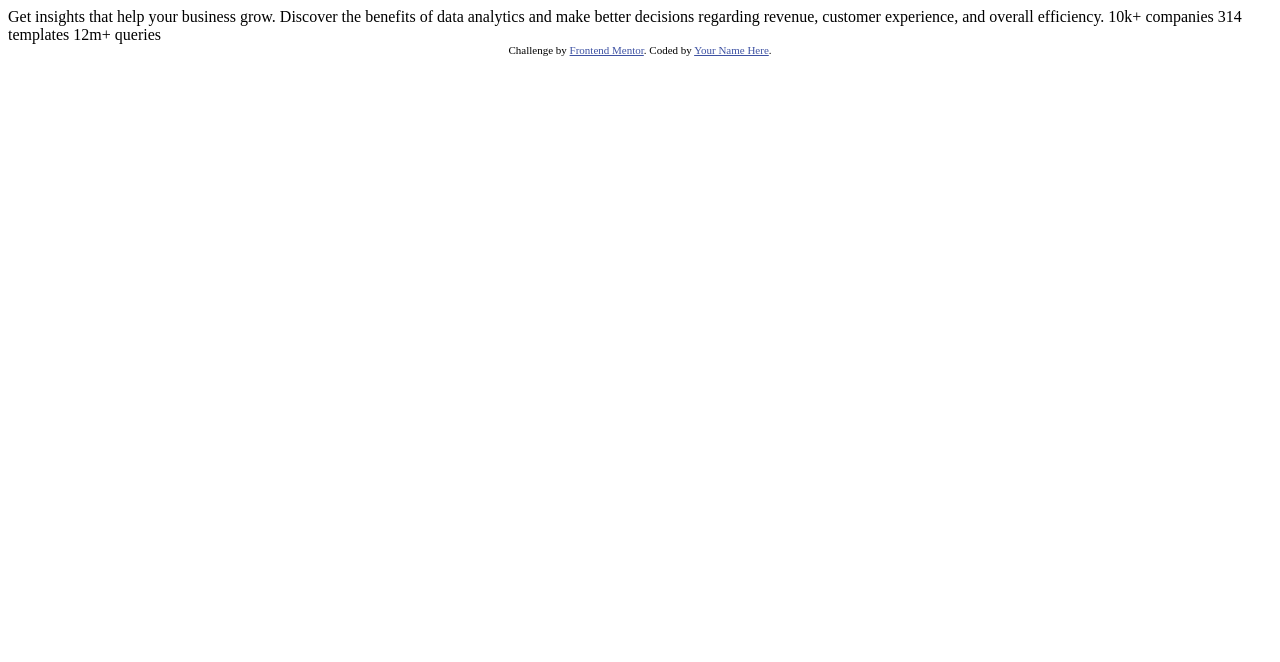
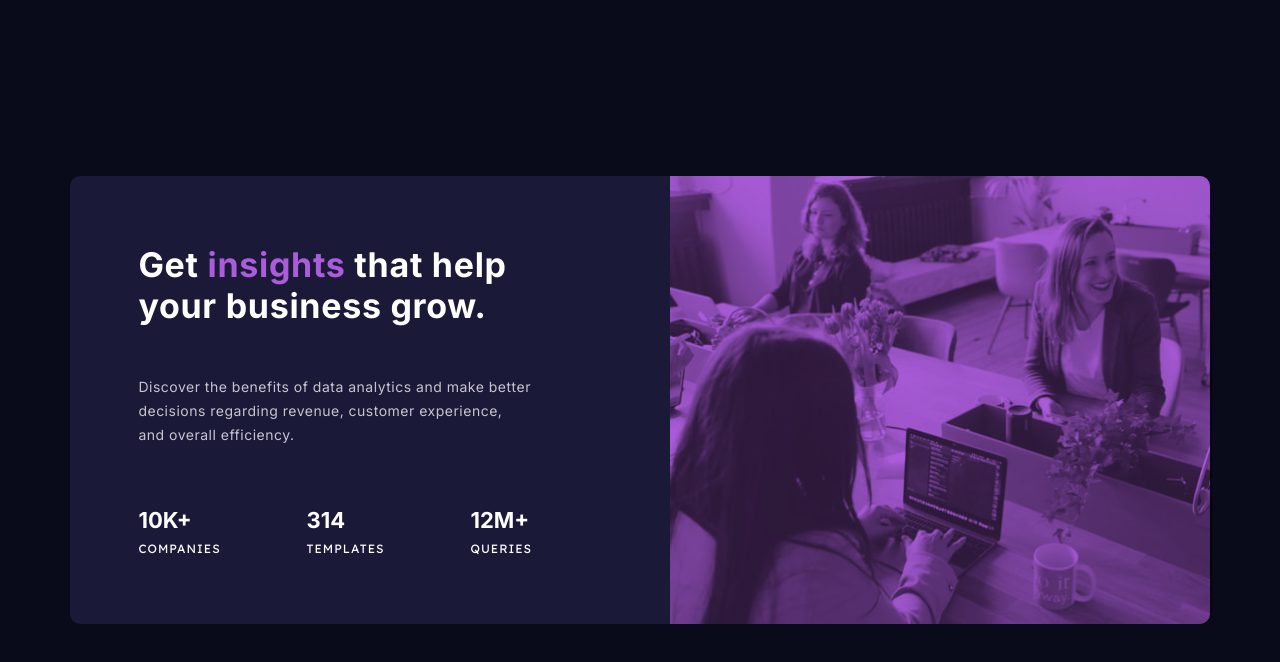
Before and after one commit to wallaceAnterio/stats-preview-card-component-main, a plain HTML site: page index.html in a window 1280 px wide. Drawn offline with Linux system fonts and the light colour scheme.

Commit message:
challenge concluded

```diff
--- a/index.html
+++ b/index.html
@@ -1,33 +1,55 @@
 <!DOCTYPE html>
 <html lang="en">
-<head>
-  <meta charset="UTF-8">
-  <meta name="viewport" content="width=device-width, initial-scale=1.0"> <!-- displays site properly based on user's device -->
+   <head>
+      <meta charset="UTF-8" />
+      <meta name="viewport" content="width=device-width, initial-scale=1.0" />
+      <link
+         href="https://fonts.googleapis.com/css2?family=Big+Shoulders+Display:wght@700&family=Inter:wght@400;700&family=Kumbh+Sans:wght@400;700&family=Lexend+Deca&family=Open+Sans:ital,wght@0,300;0,400;0,500;1,300;1,500&family=Outfit:wght@300;400;600&family=Poppins:wght@400;500;600&family=Red+Hat+Display:wght@500;700;900&display=swap"
+         rel="stylesheet"
+      />
 
-  <link rel="icon" type="image/png" sizes="32x32" href="./images/favicon-32x32.png">
+      <link rel="stylesheet" href="./styles/style.css">
+      <title>Stats preview card component</title>
+   </head>
 
-  <title>Frontend Mentor | Stats preview card component</title>
+   <body>
+      <div class="container">
+         <div class="card">
+            <div class="card-container-text">
+               <div class="text_content">
+                  <h1>
+                     Get <span>insights</span> that help your business grow.
+                  </h1>
 
-  <!-- Feel free to remove these styles or customise in your own stylesheet 👍 -->
-  <style>
-    .attribution { font-size: 11px; text-align: center; }
-    .attribution a { color: hsl(228, 45%, 44%); }
-  </style>
-</head>
-<body>
+                  <p class="preview_text">
+                     Discover the benefits of data analytics and make better
+                     decisions regarding revenue, customer experience, and
+                     overall efficiency.
+                  </p>
 
-  Get insights that help your business grow.
+                  <div class="info_container">
+                     <div class="stats_content">
+                        <div class="stat-num">10K+</div>
+                       <div class="stat-title">Companies</div>
+                     </div>
+                     <div class="stats_content">
+                        <div class="stat-num">314</div>
+                        <div class="stat-title">Templates</div>
+                     </div>
+                     <div class="stats_content">
+                        <div class="stat-num">12M+</div>
+                        <div class="stat-title">Queries</div>
+                     </div>
+                  </div>
+               </div>
+            </div>
 
-  Discover the benefits of data analytics and make better decisions regarding revenue, customer
-  experience, and overall efficiency.
-
-  10k+ companies
-  314 templates
-  12m+ queries
-
-  <div class="attribution">
-    Challenge by <a href="https://www.frontendmentor.io?ref=challenge" target="_blank">Frontend Mentor</a>.
-    Coded by <a href="#">Your Name Here</a>.
-  </div>
-</body>
+            <div class="card-img">
+               <img class="img-desktop" src="./images/image-header-desktop.jpg" alt="" />
+               <img class="img-mobile" src="./images/image-header-mobile.jpg" alt="" />
+               <div class="background-pink"></div>
+            </div>
+         </div>
+      </div>
+   </body>
 </html>
--- /dev/null
+++ b/styles/_card.scss
@@ -0,0 +1,96 @@
+.card {
+   background-color: $card-background;
+   display: flex;
+   align-items: stretch;
+   justify-content: center;
+   border-radius: 1rem;
+   margin: 5%;
+   max-width: 1140px;
+}
+.card-container-text {
+   padding: 6%;
+   display: flex;
+   flex-direction: column;
+   justify-content: space-between;
+
+   .text_content {
+      display: flex;
+      flex-direction: column;
+      justify-content: space-between;
+      height: 100%;
+      width: 85%;
+   }
+
+   h1 {
+      color: $main-heading;
+      font-size: 3.4rem;
+      margin-bottom: 2.8rem;
+      line-height: 4.1rem;
+      letter-spacing: 0.7px;
+   }
+
+   span {
+      color: $accent;
+   }
+
+   .preview_text {
+      color: $main-paragraph;
+      font-size: 1.4rem;
+      line-height: 2.4rem;
+      letter-spacing: 0.5px;
+   }
+}
+// info_container
+.info_container {
+   display: flex;
+   align-items: center;
+   justify-content: space-between;
+   margin-top: 4rem;
+}
+// stats_content
+.stats_content {
+   display: flex;
+   flex-direction: column;
+   justify-content: flex-start;
+}
+.stat-num {
+   color: $main-heading;
+   font-weight: bold;
+   font-size: 2.2rem;
+}
+
+.stat-title {
+   color: $main-heading;
+   text-transform: uppercase;
+   letter-spacing: 0.1rem;
+   font-size: 1.2rem;
+   font-family: "Lexend Deca", sans-serif;
+   margin-top: 0.8rem;
+}
+
+.card-img {
+   border-radius: 0 1rem 1rem 0;
+   background-color: $accent;
+   position: relative;
+}
+
+img {
+   height: 100%;
+   border-radius: 0 1rem 1rem 0;
+   mix-blend-mode: multiply;
+}
+
+.background-pink {
+   background-color: $accent;
+   border-radius: 0 1rem 1rem 0;
+   width: 100%;
+   height: 100%;
+   position: absolute;
+   top: 0;
+   left: 0;
+   opacity: 0.25;
+}
+
+.img-mobile {
+   display: none;
+}
--- /dev/null
+++ b/styles/_general.scss
@@ -0,0 +1,21 @@
+* {
+   margin: 0;
+   padding: 0;
+   box-sizing: border-box;
+}
+
+html{
+   font-size: 62.5%;
+}
+body{
+   font-family: 'Inter', sans-serif;
+   // font-family: 'Lexend Deca', sans-serif;
+   background-color: $main-background;
+}
+
+.container{
+   height: 100vh;
+   display: flex;
+   align-items: center;
+   justify-content: center;
+}
--- /dev/null
+++ b/styles/_media_375.scss
@@ -0,0 +1,62 @@
+@media screen and (max-width: 375px) {
+   .container {
+      height: 100%;
+      display: flex;
+      align-items: center;
+      justify-content: center;
+   }
+   .card {
+      display: flex;
+      flex-direction: column;
+      max-width: 88%;
+   }
+
+   .info_container {
+      display: flex;
+      flex-direction: column;
+   }
+
+   .stats_content {
+      display: flex;
+      flex-direction: column;
+      align-items: center;
+      margin: 1.6rem;
+   }
+
+   .card-img {
+      order: 1;
+      border-radius: 1rem 1rem 0 0;
+   }
+
+   img {
+      border-radius: 1rem 0 1rem 0 0;
+   }
+
+   .img-desktop {
+      display: none;
+   }
+   .img-mobile {
+      display: block;
+      width: 100%;
+   }
+
+   .background-pink {
+      border-radius: 1rem 1rem 0 0;
+   }
+
+   .card-container-text {
+      order: 2;
+      padding: 10%;
+
+      h1 {
+         font-size: 2.6rem;
+         text-align: center;
+         line-height: 3.6rem;
+         margin-bottom: 1.2rem;
+      }
+      .preview_text {
+         text-align: center;
+         width: 100%;
+      }
+   }
+}
--- /dev/null
+++ b/styles/style.scss
@@ -0,0 +1,17 @@
+// VAriaveis
+// Primarias
+
+$main-background: hsl(233, 47%, 7%);
+$card-background: hsl(244, 38%, 16%);
+$accent: hsl(277, 64%, 61%);
+
+// Neutro
+$main-heading: hsl(0,0%, 100%);
+$main-paragraph: hsla(0, 0%, 100%, 0.75);
+$start-heading: hsla(0, 0%, 100%, 0.6);
+
+$font-size: 1.5rem;
+
+@import "general";
+@import "card";
+@import "media_375";
```
Also changed, not shown: styles/style.css (added), 2 other files.
